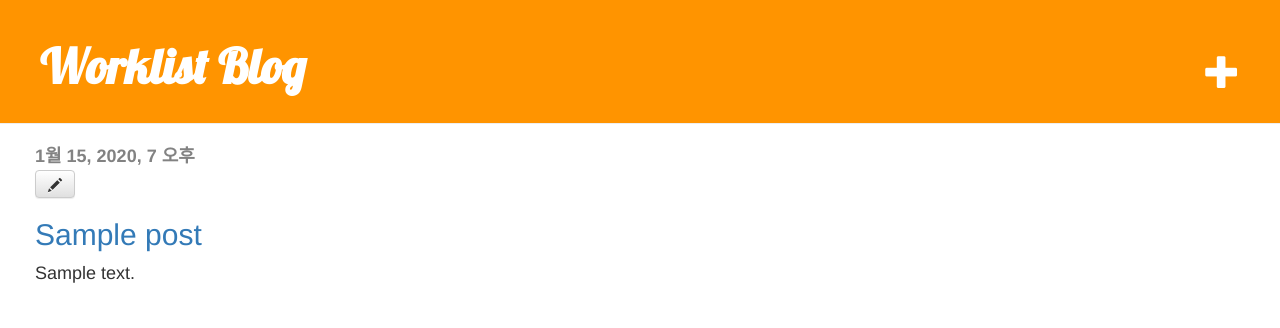
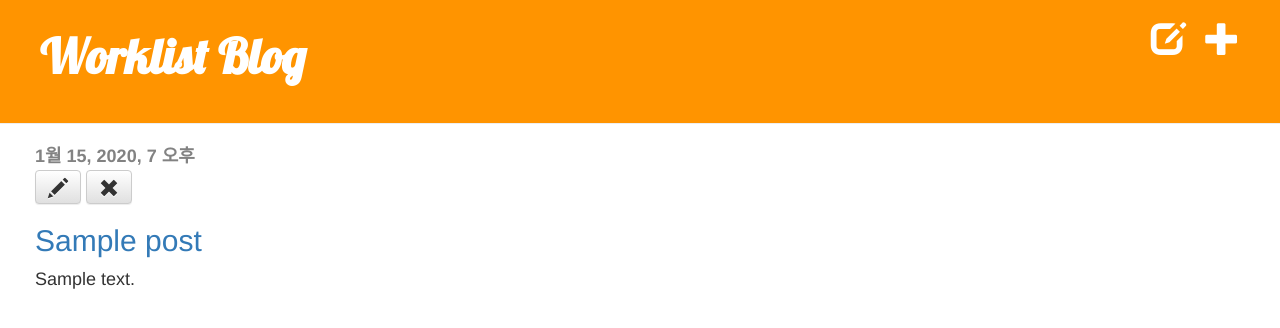
Before and after one commit to hkjeong1/my-first-blog, a Django app: page /post/1/ in a window 1280 px wide. Shown: the top 328 px of the page. Run offline with Django 3.2, Linux system fonts and the light colour scheme; a user stored in the database is signed in; tables that the repository leaves empty hold one stand-in row (values such as "Sample post"); some libraries are stand-ins or nearby versions.

Commit message:
Added pre-view, publish and delete

```diff
--- a/blog/static/css/blog.css
+++ b/blog/static/css/blog.css
@@ -1,26 +1,3 @@
-/*h1 a {
-    color: #FCA205;
-    font-family: Lobster;
-}
-
-body {
-    padding-left: 15px;
-}
-
-hr {
-    height: 1px;
-    background-color: gray;
-    display: block;
-*//*    margin-top: 0.5em;
-    margin-bottom: 0.5em;*//*
-    margin-left: auto;
-    margin-right: auto;
-    border-style: inset;
-    border-width: 1px;
-}*/
-
-
-
 .page-header {
     background-color: #ff9400;
     margin-top: 0;
@@ -31,6 +8,8 @@
     color: #ffffff;
     font-size: 36pt;
     text-decoration: none;
+    margin-top: 10px;
+    margin-bottom: 20px;
 }
 
 .content {
@@ -62,7 +41,7 @@
     float: right;
     font-size: 26pt;
     margin-right: 20px;
-    margin-top: -50px;
+    margin-top: 0px;
 }
 
 .post {
@@ -70,6 +49,6 @@
     font-size: 18px;
 }
 
-/*.post h2 a, .post h2 a:visited {
-    color: #000000;
-}*/
+.icon-size {
+    font-size: 20px;
+}
--- a/blog/templates/blog/base.html
+++ b/blog/templates/blog/base.html
@@ -9,10 +9,11 @@
     </head>
     <body>
         <div class="page-header">
-            <h1><a href="/"><b>Worklist Blog</b></a></h1>
             {% if user.is_authenticated %}
                 <a href="{% url 'post_new' %}" class="top-menu"><span class="glyphicon glyphicon-plus"></span></a>
             {% endif %}
+            <a href="{% url 'post_draft_list' %}" class="top-menu"><span class="glyphicon glyphicon-edit"></span></a>
+            <h1><a href="/"><b>Worklist Blog</b></a></h1>
         </div>
 
         <div class="content container">
--- a/blog/templates/blog/post_detail.html
+++ b/blog/templates/blog/post_detail.html
@@ -6,9 +6,14 @@
             <div class="date">
                 <b>{{ post.published_date }}</b>
             </div>
+        {% else %}
+            <a class="btn btn-default" href="{% url 'post_publish' pk=post.pk %}">Publish</a>
         {% endif %}
         {% if user.is_authenticated %}
-            <a class="btn btn-default" href="{% url 'post_edit' pk=post.pk %}"><span class="glyphicon glyphicon-pencil"></span></a>
+            <a class="btn btn-default" href="{% url 'post_edit' pk=post.pk %}"><span class="glyphicon glyphicon-pencil icon-size"></span></a>
+        {% endif %}
+        {% if user.is_authenticated %}
+            <a class="btn btn-default" href="{% url 'post_remove' pk=post.pk %}"><span class="glyphicon glyphicon-remove icon-size"></span></a>
         {% endif %}
         <h2><a href="">{{ post.title }}</a></h2>
         <p>{{ post.text|linebreaksbr }}</p>
--- a/blog/urls.py
+++ b/blog/urls.py
@@ -7,4 +7,7 @@
     path('post/<int:pk>/', views.post_detail, name='post_detail'),
     path('post/new', views.post_new, name='post_new'),
     path('post/<int:pk>/edit/', views.post_edit, name='post_edit'),
+    path('drafts/', views.post_draft_list, name='post_draft_list'),
+    path('post/<int:pk>/publish/', views.post_publish, name='post_publish'),
+    path('post/<int:pk>/remove/', views.post_remove, name='post_remove'),
 ]
--- a/blog/views.py
+++ b/blog/views.py
@@ -21,7 +21,7 @@
         if form.is_valid():
             post = form.save(commit=False)
             post.author = request.user
-            post.published_date = timezone.now()
+            # post.published_date = timezone.now()
             post.save()
             return redirect('post_detail', pk=post.pk)
     else:
@@ -36,9 +36,26 @@
         if form.is_valid():
             post = form.save(commit=False)
             post.author = request.user
-            post.published_date = timezone.now()
+            # post.published_date = timezone.now()
             post.save()
             return redirect('post_detail', pk=post.pk)
     else:
         form = PostForm(instance=post)
     return render(request, 'blog/post_edit.html', {'form': form})
+
+
+def post_draft_list(request):
+    posts = Post.objects.filter(published_date__isnull=True).order_by('-created_date')
+    return render(request, 'blog/post_draft_list.html', {'posts': posts})
+
+
+def post_publish(request, pk):
+    post = get_object_or_404(Post, pk=pk)
+    post.publish()
+    return redirect('post_detail', pk=pk)
+
+
+def post_remove(request, pk):
+    post = get_object_or_404(Post, pk=pk)
+    post.delete()
+    return redirect('post_list')
```
Also changed, not shown: blog/templates/blog/post_draft_list.html (added, +11 -0 lines).
